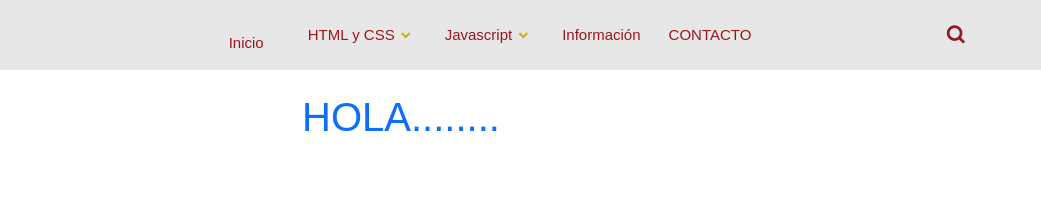
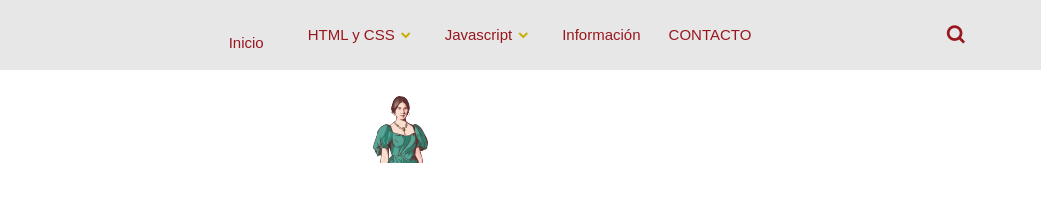
Before and after one commit to DeathpainM/midifmovil, a website: page index.html in a window 1280 px wide. Shown: the top 202 px of the page, 239-1280 px from the left. Drawn offline with nearby package versions, Linux system fonts and the light colour scheme.

Commit message:
Update index.html

```diff
--- a/index.html
+++ b/index.html
@@ -81,7 +81,7 @@
   <div id="#inicio" class="nav-link">
 
     <div class="inicio">
-      <h1>HOLA........  </h1>
+      <img src="/img/iconos app-02.png" alt="Leona Vicario">
     </div>
 
   </div>
```
